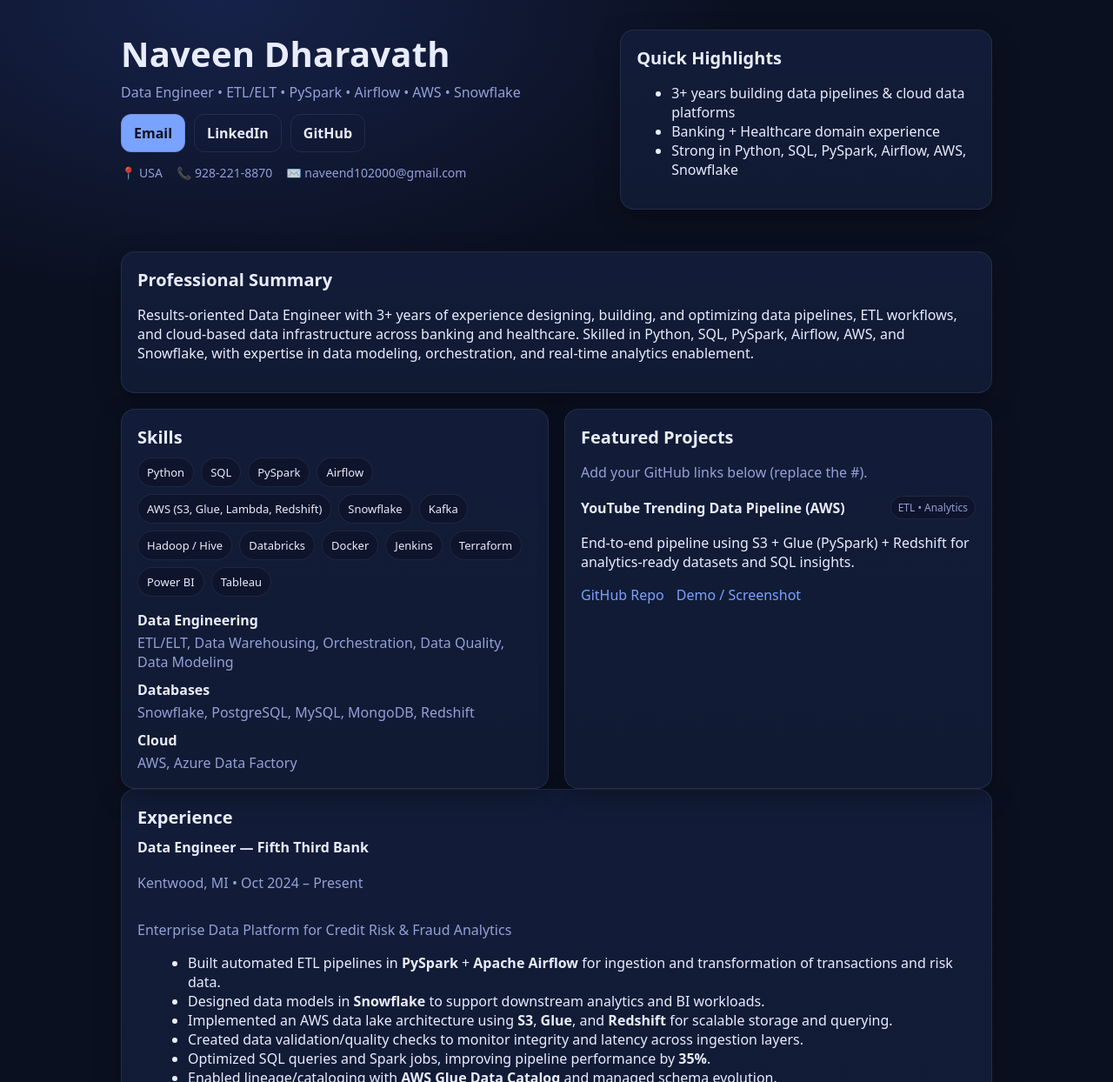
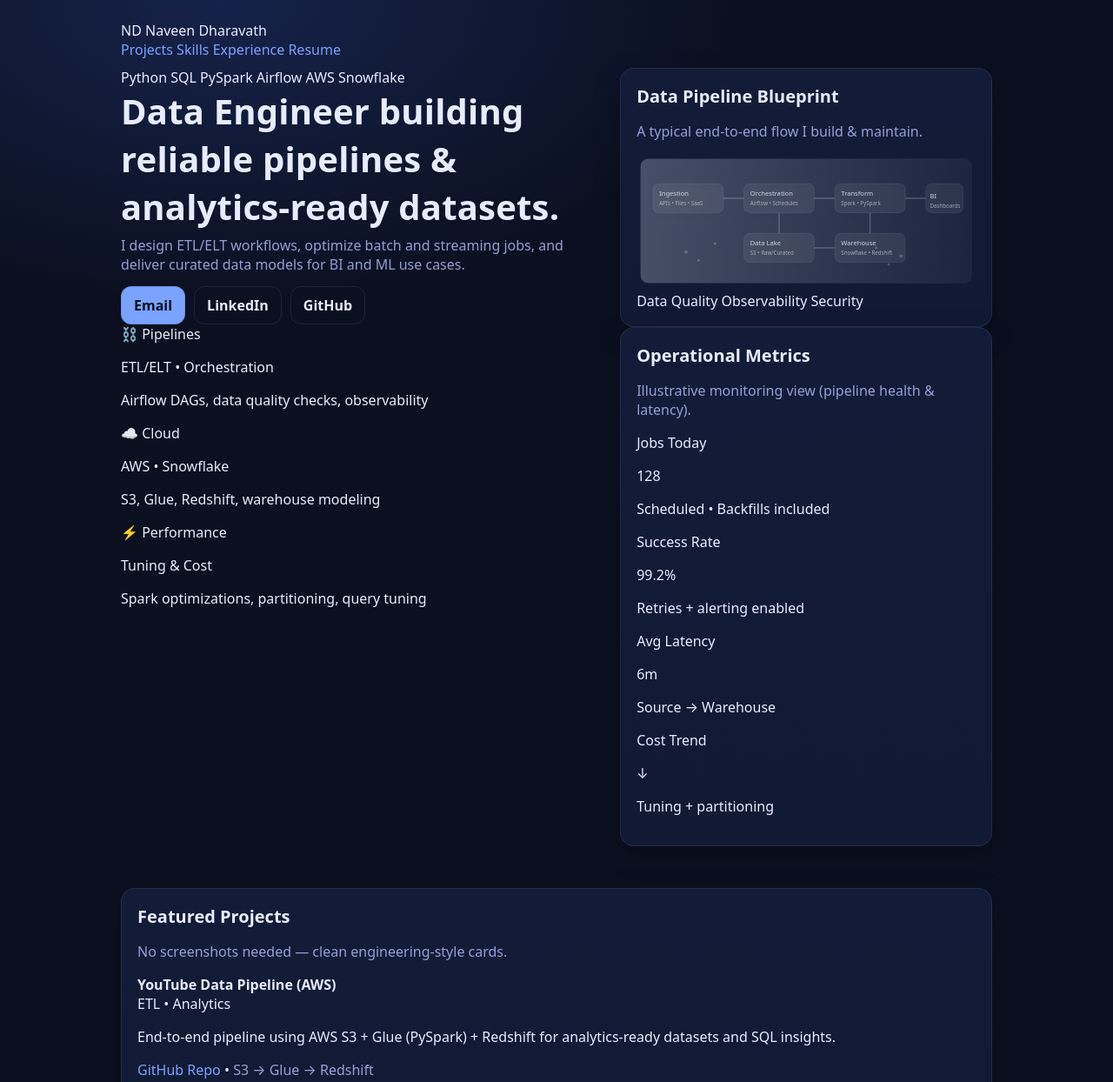
Before and after one commit to NaveenDharavath/naveendharavath.github.io, a plain HTML site: page index.html in a window 1280 px wide. Shown: the top 1244 px of the page at 87% size. Drawn offline with Linux system fonts and the light colour scheme.

Commit message:
Update index.html

```diff
--- a/index.html
+++ b/index.html
@@ -2,154 +2,313 @@
 <html lang="en">
 <head>
   <meta charset="UTF-8" />
-  <meta name="viewport" content="width=device-width, initial-scale=1"/>
+  <meta name="viewport" content="width=device-width,initial-scale=1" />
   <title>Naveen Dharavath | Data Engineer</title>
-  <meta name="description" content="Naveen Dharavath — Data Engineer specializing in ETL, PySpark, Airflow, AWS, and Snowflake." />
+  <meta name="description" content="Naveen Dharavath — Data Engineer specializing in ETL/ELT, PySpark, Airflow, AWS, and Snowflake." />
   <link rel="stylesheet" href="style.css" />
 </head>
 <body>
+
+  <div class="bg-orbs" aria-hidden="true">
+    <span class="orb orb-a"></span>
+    <span class="orb orb-b"></span>
+    <span class="orb orb-c"></span>
+  </div>
+
   <header class="container">
-    <div class="hero">
-      <div>
-        <h1>Naveen Dharavath</h1>
-        <p class="subtitle">Data Engineer • ETL/ELT • PySpark • Airflow • AWS • Snowflake</p>
+    <nav class="nav">
+      <div class="brand">
+        <span class="logo">ND</span>
+        <span class="brand-text">Naveen Dharavath</span>
+      </div>
+
+      <div class="nav-links">
+        <a href="#projects">Projects</a>
+        <a href="#skills">Skills</a>
+        <a href="#experience">Experience</a>
+        <a class="pill" href="resume.pdf" target="_blank" rel="noreferrer">Resume</a>
+      </div>
+    </nav>
+
+    <section class="hero">
+      <div class="hero-left">
+        <div class="badge-row">
+          <span class="badge">Python</span>
+          <span class="badge">SQL</span>
+          <span class="badge">PySpark</span>
+          <span class="badge">Airflow</span>
+          <span class="badge">AWS</span>
+          <span class="badge">Snowflake</span>
+        </div>
+
+        <h1>Data Engineer building reliable pipelines & analytics-ready datasets.</h1>
+        <p class="subtitle">
+          I design ETL/ELT workflows, optimize batch and streaming jobs, and deliver curated data models
+          for BI and ML use cases.
+        </p>
 
         <div class="cta">
           <a class="btn" href="mailto:naveendharavath10032000@gmail.com">Email</a>
           <a class="btn btn-ghost" href="https://www.linkedin.com/in/naveen-dharavathde/" target="_blank" rel="noreferrer">LinkedIn</a>
-          <a class="btn btn-ghost" href="https://github.com/naveendharavath" target="_blank" rel="noreferrer">GitHub</a>
+          <a class="btn btn-ghost" href="https://github.com/NaveenDharavath" target="_blank" rel="noreferrer">GitHub</a>
         </div>
 
-        <ul class="meta">
-          <li>📍 USA</li>
-          <li>📞 928-221-8870</li>
-          <li>✉️ naveend102000@gmail.com</li>
-        </ul>
+        <div class="mini-cards">
+          <div class="mini-card">
+            <div class="mini-top">
+              <span class="mini-icon">⛓️</span>
+              <span class="mini-title">Pipelines</span>
+            </div>
+            <p class="mini-value">ETL/ELT • Orchestration</p>
+            <p class="mini-desc">Airflow DAGs, data quality checks, observability</p>
+          </div>
+
+          <div class="mini-card">
+            <div class="mini-top">
+              <span class="mini-icon">☁️</span>
+              <span class="mini-title">Cloud</span>
+            </div>
+            <p class="mini-value">AWS • Snowflake</p>
+            <p class="mini-desc">S3, Glue, Redshift, warehouse modeling</p>
+          </div>
+
+          <div class="mini-card">
+            <div class="mini-top">
+              <span class="mini-icon">⚡</span>
+              <span class="mini-title">Performance</span>
+            </div>
+            <p class="mini-value">Tuning & Cost</p>
+            <p class="mini-desc">Spark optimizations, partitioning, query tuning</p>
+          </div>
+        </div>
       </div>
 
-      <div class="card quick">
-        <h2>Quick Highlights</h2>
-        <ul>
-          <li>3+ years building data pipelines & cloud data platforms</li>
-          <li>Banking + Healthcare domain experience</li>
-          <li>Strong in Python, SQL, PySpark, Airflow, AWS, Snowflake</li>
-        </ul>
+      <div class="hero-right">
+
+        <div class="card">
+          <div class="card-head">
+            <h2 class="card-title">Data Pipeline Blueprint</h2>
+            <p class="muted">A typical end-to-end flow I build & maintain.</p>
+          </div>
+
+          <div class="pipeline">
+
+            <svg viewBox="0 0 820 320" role="img" aria-label="Data pipeline diagram">
+              <defs>
+                <linearGradient id="g1" x1="0" x2="1">
+                  <stop offset="0" stop-color="currentColor" stop-opacity="0.25"/>
+                  <stop offset="1" stop-color="currentColor" stop-opacity="0.05"/>
+                </linearGradient>
+                <filter id="shadow" x="-10%" y="-10%" width="120%" height="120%">
+                  <feDropShadow dx="0" dy="8" stdDeviation="10" flood-opacity="0.35"/>
+                </filter>
+              </defs>
+
+
+              <rect x="10" y="10" width="800" height="300" rx="18" fill="url(#g1)" stroke="currentColor" stroke-opacity="0.12"/>
+
+
+              <g filter="url(#shadow)" fill="rgba(255,255,255,0.06)" stroke="currentColor" stroke-opacity="0.18">
+                <rect x="40"  y="70" width="170" height="70" rx="14"/>
+                <rect x="260" y="70" width="170" height="70" rx="14"/>
+                <rect x="480" y="70" width="170" height="70" rx="14"/>
+                <rect x="700" y="70" width="90"  height="70" rx="14"/>
+
+                <rect x="260" y="190" width="170" height="70" rx="14"/>
+                <rect x="480" y="190" width="170" height="70" rx="14"/>
+              </g>
+
+
+              <g stroke="currentColor" stroke-opacity="0.25" stroke-width="3" fill="none">
+                <path d="M210 105 H260" />
+                <path d="M430 105 H480" />
+                <path d="M650 105 H700" />
+
+                <path d="M345 140 V190" />
+                <path d="M565 140 V190" />
+                <path d="M430 225 H480" />
+              </g>
+
+
+              <g fill="currentColor" fill-opacity="0.85" font-family="system-ui, -apple-system, Segoe UI, Roboto, Arial" font-size="16">
+                <text x="55" y="98">Ingestion</text>
+                <text x="55" y="122" font-size="13" fill-opacity="0.6">APIs • Files • SaaS</text>
+
+                <text x="275" y="98">Orchestration</text>
+                <text x="275" y="122" font-size="13" fill-opacity="0.6">Airflow • Schedules</text>
+
+                <text x="495" y="98">Transform</text>
+                <text x="495" y="122" font-size="13" fill-opacity="0.6">Spark • PySpark</text>
+
+                <text x="710" y="105">BI</text>
+                <text x="710" y="129" font-size="13" fill-opacity="0.6">Dashboards</text>
+
+                <text x="275" y="218">Data Lake</text>
+                <text x="275" y="242" font-size="13" fill-opacity="0.6">S3 • Raw/Curated</text>
+
+                <text x="495" y="218">Warehouse</text>
+                <text x="495" y="242" font-size="13" fill-opacity="0.6">Snowflake • Redshift</text>
+              </g>
+
+
+              <g fill="currentColor" fill-opacity="0.22">
+                <circle cx="120" cy="235" r="4"/>
+                <circle cx="150" cy="255" r="3"/>
+                <circle cx="190" cy="215" r="3"/>
+                <circle cx="640" cy="245" r="4"/>
+                <circle cx="610" cy="265" r="3"/>
+                <circle cx="580" cy="225" r="3"/>
+              </g>
+            </svg>
+
+            <div class="pipeline-legend">
+              <span class="legend-item"><span class="dot"></span> Data Quality</span>
+              <span class="legend-item"><span class="dot dot2"></span> Observability</span>
+              <span class="legend-item"><span class="dot dot3"></span> Security</span>
+            </div>
+          </div>
+        </div>
+
+
+        <div class="card dashboard">
+          <div class="card-head">
+            <h2 class="card-title">Operational Metrics</h2>
+            <p class="muted">Illustrative monitoring view (pipeline health & latency).</p>
+          </div>
+
+          <div class="dash-grid">
+            <div class="stat">
+              <p class="stat-k">Jobs Today</p>
+              <p class="stat-v">128</p>
+              <p class="stat-s">Scheduled • Backfills included</p>
+            </div>
+            <div class="stat">
+              <p class="stat-k">Success Rate</p>
+              <p class="stat-v">99.2%</p>
+              <p class="stat-s">Retries + alerting enabled</p>
+            </div>
+            <div class="stat">
+              <p class="stat-k">Avg Latency</p>
+              <p class="stat-v">6m</p>
+              <p class="stat-s">Source → Warehouse</p>
+            </div>
+            <div class="stat">
+              <p class="stat-k">Cost Trend</p>
+              <p class="stat-v">↓</p>
+              <p class="stat-s">Tuning + partitioning</p>
+            </div>
+          </div>
+
+          <div class="sparkline-wrap">
+            <div class="sparkline" aria-hidden="true"></div>
+            <div class="sparkline" aria-hidden="true"></div>
+          </div>
+        </div>
       </div>
-    </div>
+    </section>
   </header>
 
   <main class="container">
-    <section class="card">
-      <h2>Professional Summary</h2>
-      <p>
-        Results-oriented Data Engineer with 3+ years of experience designing, building, and optimizing
-        data pipelines, ETL workflows, and cloud-based data infrastructure across banking and healthcare.
-        Skilled in Python, SQL, PySpark, Airflow, AWS, and Snowflake, with expertise in data modeling,
-        orchestration, and real-time analytics enablement.
-      </p>
+    <section class="card" id="projects">
+      <h2>Featured Projects</h2>
+      <p class="muted">No screenshots needed — clean engineering-style cards.</p>
+
+      <div class="projects">
+        <article class="project-card">
+          <div class="proj-top">
+            <h3>YouTube Data Pipeline (AWS)</h3>
+            <span class="pill small">ETL • Analytics</span>
+          </div>
+          <p>
+            End-to-end pipeline using AWS S3 + Glue (PySpark) + Redshift for analytics-ready datasets and SQL insights.
+          </p>
+          <div class="proj-links">
+            <a class="link" href="https://github.com/NaveenDharavath/youtube-data-pipeline" target="_blank" rel="noreferrer">GitHub Repo</a>
+            <span class="sep">•</span>
+            <span class="muted">S3 → Glue → Redshift</span>
+          </div>
+        </article>
+
+        <article class="project-card">
+          <div class="proj-top">
+            <h3>Data Engineering Case Study</h3>
+            <span class="pill small">Design • Ops</span>
+          </div>
+          <p>
+            A realistic blueprint for building ingestion, validation, and warehouse modeling with monitoring and alerting.
+          </p>
+          <div class="proj-links">
+            <a class="link" href="#experience">See experience</a>
+            <span class="sep">•</span>
+            <span class="muted">Quality • Lineage • Cost</span>
+          </div>
+        </article>
+      </div>
     </section>
 
-    <section class="grid">
+    <section class="grid" id="skills">
       <section class="card">
-        <h2>Skills</h2>
-
+        <h2>Core Skills</h2>
         <div class="chips">
-          <span class="chip">Python</span>
-          <span class="chip">SQL</span>
-          <span class="chip">PySpark</span>
-          <span class="chip">Airflow</span>
-          <span class="chip">AWS (S3, Glue, Lambda, Redshift)</span>
-          <span class="chip">Snowflake</span>
-          <span class="chip">Kafka</span>
-          <span class="chip">Hadoop / Hive</span>
-          <span class="chip">Databricks</span>
-          <span class="chip">Docker</span>
-          <span class="chip">Jenkins</span>
-          <span class="chip">Terraform</span>
-          <span class="chip">Power BI</span>
-          <span class="chip">Tableau</span>
+          <span class="chip">Python</span><span class="chip">SQL</span><span class="chip">PySpark</span>
+          <span class="chip">Airflow</span><span class="chip">AWS (S3, Glue, Redshift)</span>
+          <span class="chip">Snowflake</span><span class="chip">Kafka</span><span class="chip">Databricks</span>
+          <span class="chip">Data Modeling</span><span class="chip">Data Quality</span><span class="chip">CI/CD</span>
         </div>
 
-        <div class="skill-groups">
+        <div class="two-col">
           <div>
             <h3>Data Engineering</h3>
-            <p>ETL/ELT, Data Warehousing, Orchestration, Data Quality, Data Modeling</p>
+            <p class="muted">ETL/ELT, orchestration, incremental loads, partitioning, schema evolution.</p>
           </div>
           <div>
-            <h3>Databases</h3>
-            <p>Snowflake, PostgreSQL, MySQL, MongoDB, Redshift</p>
-          </div>
-          <div>
-            <h3>Cloud</h3>
-            <p>AWS, Azure Data Factory</p>
+            <h3>Analytics Enablement</h3>
+            <p class="muted">Warehouse modeling, semantic views, performance tuning, BI readiness.</p>
           </div>
         </div>
       </section>
 
       <section class="card">
-        <h2>Featured Projects</h2>
-        <p class="muted">Add your GitHub links below (replace the #).</p>
-
-        <div class="project">
-          <div class="project-head">
-            <h3>YouTube Trending Data Pipeline (AWS)</h3>
-            <span class="tag">ETL • Analytics</span>
-          </div>
-          <p>
-            End-to-end pipeline using S3 + Glue (PySpark) + Redshift for analytics-ready datasets and SQL insights.
-          </p>
-          <div class="links">
-            <a href="https://github.com/NaveenDharavath/youtube-data-pipeline" target="_blank" rel="noreferrer">GitHub Repo</a>
-            <a href="#" target="_blank" rel="noreferrer">Demo / Screenshot</a>
-          </div>
+        <h2>Toolbox</h2>
+        <div class="toolbox">
+          <div class="tool"><span>🧱</span><div><b>Batch</b><p class="muted">Spark / Glue Jobs</p></div></div>
+          <div class="tool"><span>🔁</span><div><b>Orchestration</b><p class="muted">Airflow DAGs</p></div></div>
+          <div class="tool"><span>🗃️</span><div><b>Warehouse</b><p class="muted">Snowflake / Redshift</p></div></div>
+          <div class="tool"><span>📈</span><div><b>BI</b><p class="muted">Power BI / Tableau</p></div></div>
+          <div class="tool"><span>🔒</span><div><b>Security</b><p class="muted">IAM / PII controls</p></div></div>
+          <div class="tool"><span>🧪</span><div><b>Quality</b><p class="muted">Checks & alerts</p></div></div>
         </div>
-
-
       </section>
     </section>
 
-    <section class="card">
+    <section class="card" id="experience">
       <h2>Experience</h2>
 
       <div class="timeline">
         <div class="role">
           <div class="role-head">
             <h3>Data Engineer — Fifth Third Bank</h3>
-            <p class="muted">Kentwood, MI • Oct 2024 – Present</p>
+            <p class="muted">Oct 2024 – Present</p>
           </div>
-          <p class="muted">Enterprise Data Platform for Credit Risk & Fraud Analytics</p>
           <ul>
-            <li>Built automated ETL pipelines in <b>PySpark</b> + <b>Apache Airflow</b> for ingestion and transformation of transactions and risk data.</li>
-            <li>Designed data models in <b>Snowflake</b> to support downstream analytics and BI workloads.</li>
-            <li>Implemented an AWS data lake architecture using <b>S3</b>, <b>Glue</b>, and <b>Redshift</b> for scalable storage and querying.</li>
-            <li>Created data validation/quality checks to monitor integrity and latency across ingestion layers.</li>
-            <li>Optimized SQL queries and Spark jobs, improving pipeline performance by <b>35%</b>.</li>
-            <li>Enabled lineage/cataloging with <b>AWS Glue Data Catalog</b> and managed schema evolution.</li>
-            <li>Delivered curated data marts for fraud detection dashboards in <b>Power BI</b>.</li>
-            <li>Automated monitoring/alerts via <b>CloudWatch</b> and custom logging utilities.</li>
-            <li>Supported governance and security requirements (GDPR, Basel III).</li>
+            <li>Built and maintained ETL pipelines with <b>PySpark</b> + <b>Airflow</b>, delivering curated datasets for analytics and reporting.</li>
+            <li>Designed and optimized warehouse models in <b>Snowflake</b> to improve query performance and downstream usability.</li>
+            <li>Implemented validation checks and monitoring patterns for reliability, alerting, and error handling.</li>
           </ul>
-          <p class="stack"><b>Stack:</b> Python, PySpark, Airflow, AWS (S3, Glue, Redshift, Lambda), Snowflake, Jenkins, Power BI, SQL</p>
+          <p class="stack"><b>Stack:</b> Python, PySpark, Airflow, AWS, Snowflake, SQL</p>
         </div>
 
         <div class="role">
           <div class="role-head">
             <h3>Data Engineer — Cyient</h3>
-            <p class="muted">Hyderabad, India • Jun 2021 – Dec 2023</p>
+            <p class="muted">Jun 2021 – Dec 2023</p>
           </div>
-          <p class="muted">Clinical Data Integration and Patient Risk Insights Platform</p>
           <ul>
-            <li>Built ingestion and transformation pipelines for EHR/clinical trial/patient data using <b>Airflow</b>, <b>Python</b>, and <b>SQL</b>.</li>
-            <li>Developed ETL frameworks for structured/unstructured datasets and automated schema mapping.</li>
-            <li>Implemented data quality checks, deduplication, and validation for regulatory compliance (HIPAA).</li>
-            <li>Migrated legacy ETL workloads to <b>AWS Glue</b> + <b>PySpark</b>, improving runtime efficiency and reducing ops costs.</li>
-            <li>Designed Snowflake warehouse structures to support analytics and reporting.</li>
-            <li>Built audit tables and change-data-capture logic to track data flow and lineage.</li>
-            <li>Partnered with BI teams to deliver Power BI dashboards for patient analytics.</li>
-            <li>Integrated CI/CD with <b>Jenkins</b> for pipeline versioning and deployment.</li>
-            <li>Improved processing performance by <b>40%</b> and reduced manual ETL overhead.</li>
+            <li>Developed ingestion and transformation workflows for clinical datasets using <b>Python</b>, <b>SQL</b>, and orchestration.</li>
+            <li>Migrated ETL workloads into cloud-first pipelines and improved operational consistency via automation.</li>
+            <li>Partnered with BI teams to deliver trusted datasets for dashboards and analytics.</li>
           </ul>
-          <p class="stack"><b>Stack:</b> Python, SQL, Airflow, AWS Glue, Snowflake, Jenkins, Power BI, Pandas, PySpark</p>
+          <p class="stack"><b>Stack:</b> Python, SQL, Airflow, AWS Glue, Snowflake</p>
         </div>
       </div>
     </section>
@@ -158,29 +317,19 @@
       <section class="card">
         <h2>Education</h2>
         <ul class="clean">
-          <li><b>M.S. Computer Science</b> — Northern Arizona University (Graduated May 2025)</li>
-          <li><b>B.Tech Computer Science & Engineering</b> — CMR Institute of Technology (Completed 2023)</li>
+          <li><b>M.S. Computer Science</b> — Northern Arizona University (Expected May 2025)</li>
+          <li><b>B.Tech Computer Science & Engineering</b> — CMR Institute of Technology (2023)</li>
         </ul>
       </section>
 
       <section class="card">
-        <h2>Certifications</h2>
-        <ul class="clean">
-          <li>AWS Certified Data Engineer – Associate </li>
-          <li>AWS Certified Machine Learning – Specialty</li>
-          <li>Microsoft Azure Data Engineer Associate (DP-203)</li>
-          <li>Python for Data Science and Data Engineering (Udemy)</li>
-          <li>IBM Data Engineering Professional Certificate</li>
-        </ul>
+        <h2>Contact</h2>
+        <p class="muted">Fastest way to reach me:</p>
+        <div class="contact">
+          <a class="btn" href="mailto:naveend102000@gmail.com">naveend102000@gmail.com</a>
+          <a class="btn btn-ghost" href="resume.pdf" target="_blank" rel="noreferrer">Download Resume</a>
+        </div>
       </section>
-    </section>
-
-    <section class="card">
-      <h2>Resume</h2>
-      <p class="muted">
-        Add your resume PDF into this repo as <code>resume.pdf</code> and this button will work.
-      </p>
-      <a class="btn" href="resume.pdf" target="_blank" rel="noreferrer">Download Resume</a>
     </section>
   </main>
 
```
